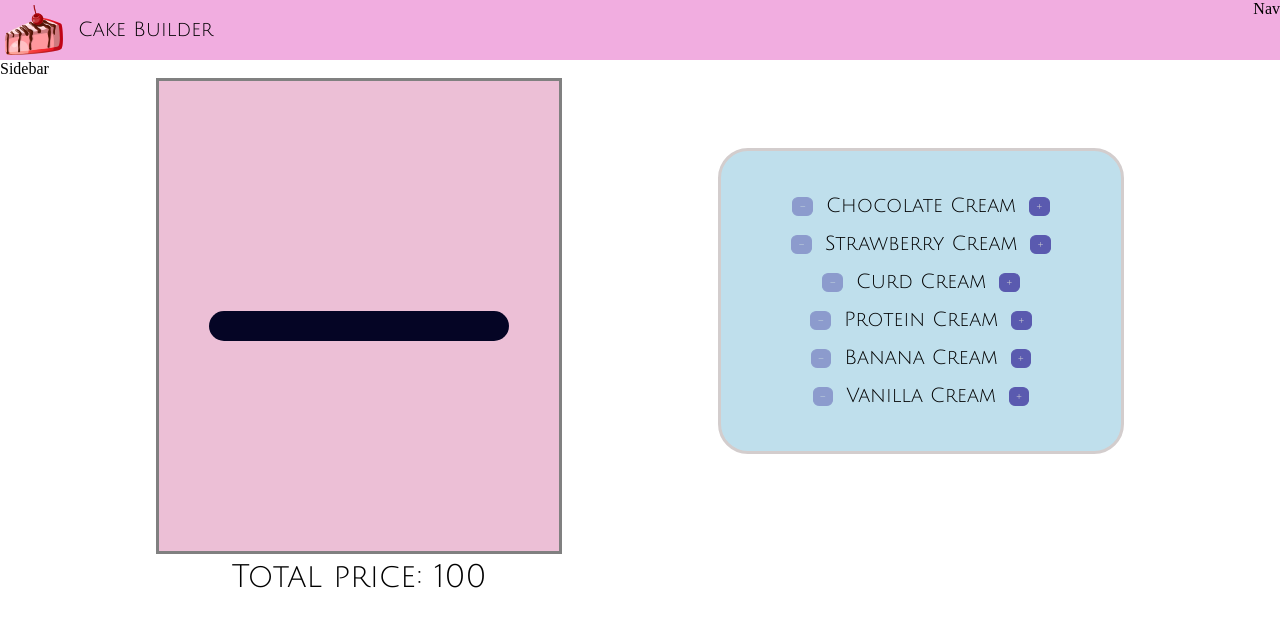
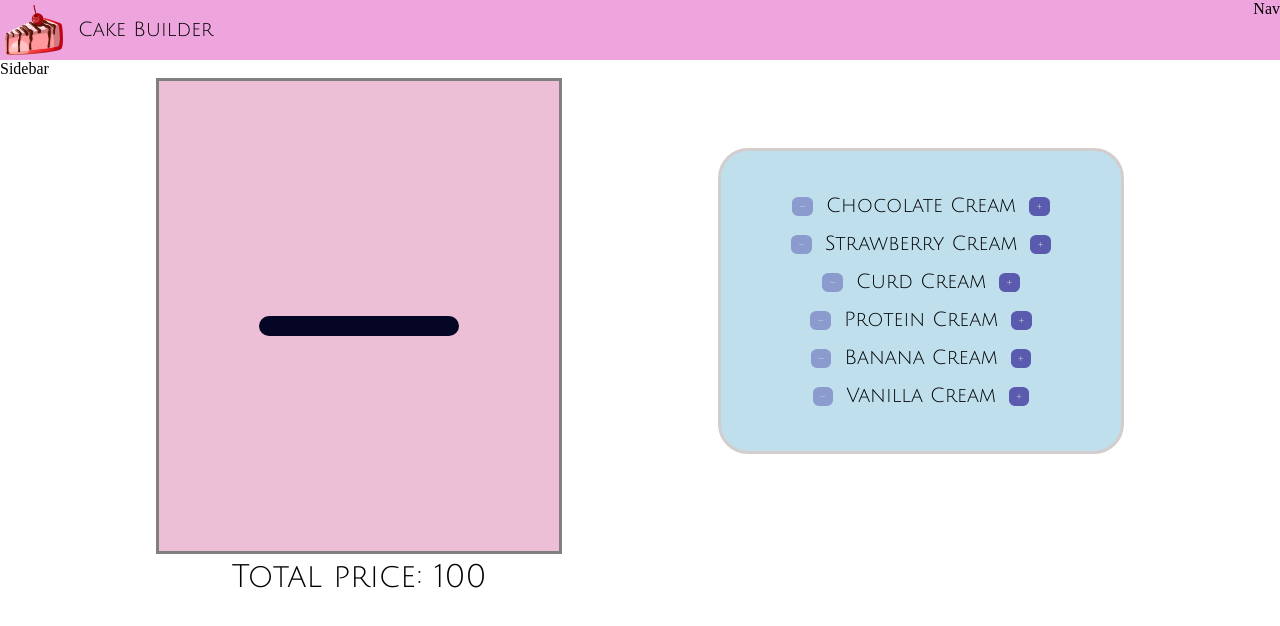
Before and after one commit to Aiperi-Amankulova/cake-builder, a React (Create React App) app: page / in a window 1280 px wide. Shown: the top 626 px of the page. Built offline with nearby package versions, Linux system fonts and the light colour scheme.

Commit message:
Error correction

```diff
--- a/src/components/CakeBuilder/Сhocolate/Cake/Cake.module.css
+++ b/src/components/CakeBuilder/Сhocolate/Cake/Cake.module.css
@@ -2,7 +2,7 @@
      background-position: center;
      background-repeat: no-repeat;
      width: 400px;
-     height: 50px;
+     height: 40px;
 }
 
 .chocolateCream{
@@ -26,6 +26,6 @@
 .plate{
     background-color: rgb(5, 5, 37);
     border-radius: 50px;
-    width: 300px;
-    height: 30px;
+    width: 200px;
+    height: 20px;
 }
--- a/src/components/Toolbar/Toolbar.module.css
+++ b/src/components/Toolbar/Toolbar.module.css
@@ -1,5 +1,5 @@
 .Toolbar{
-    background-color: #f1ade0;
+    background-color: #eea4dc;
 
     display: flex;
     justify-content: space-between;
```
